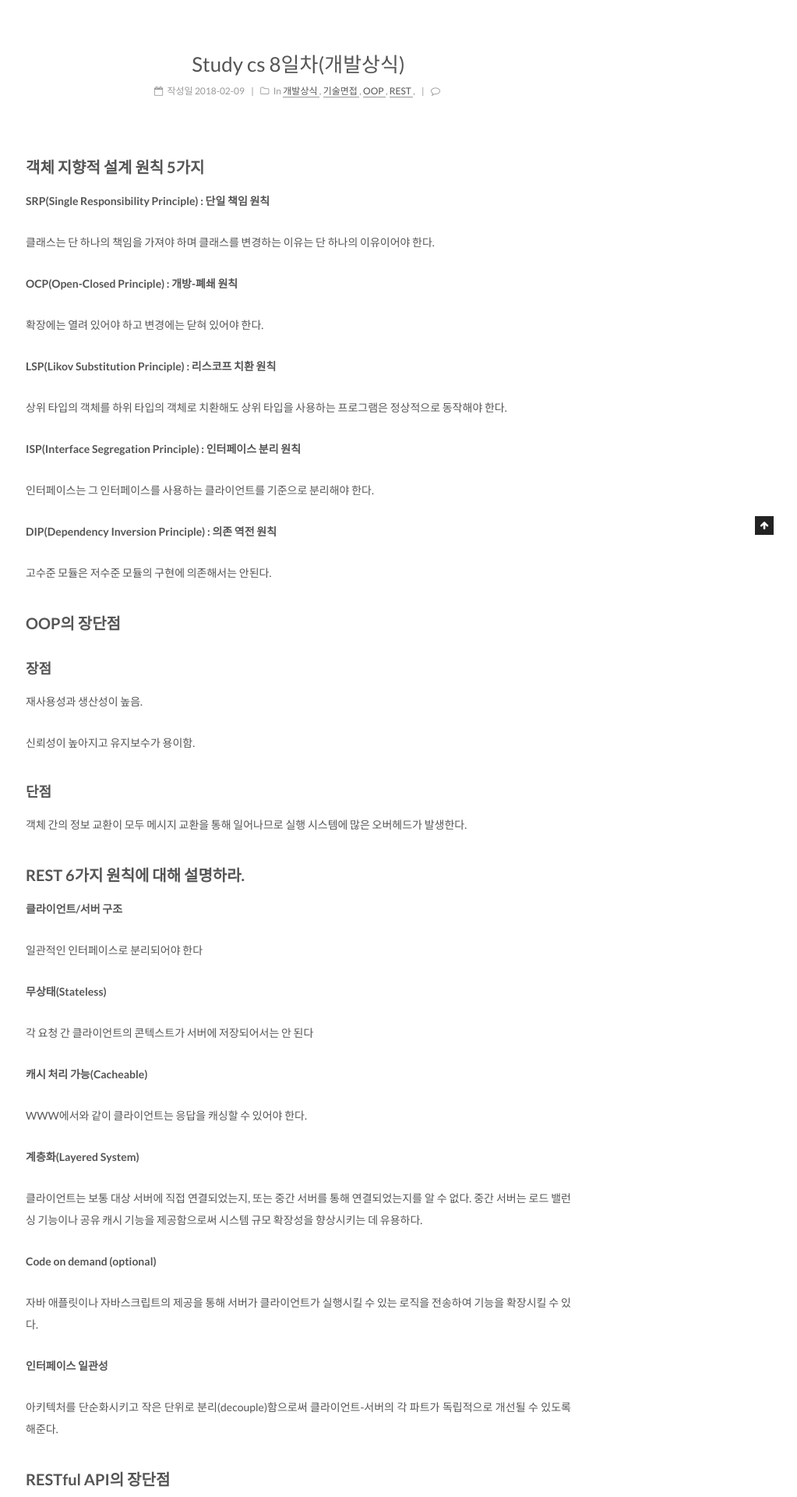
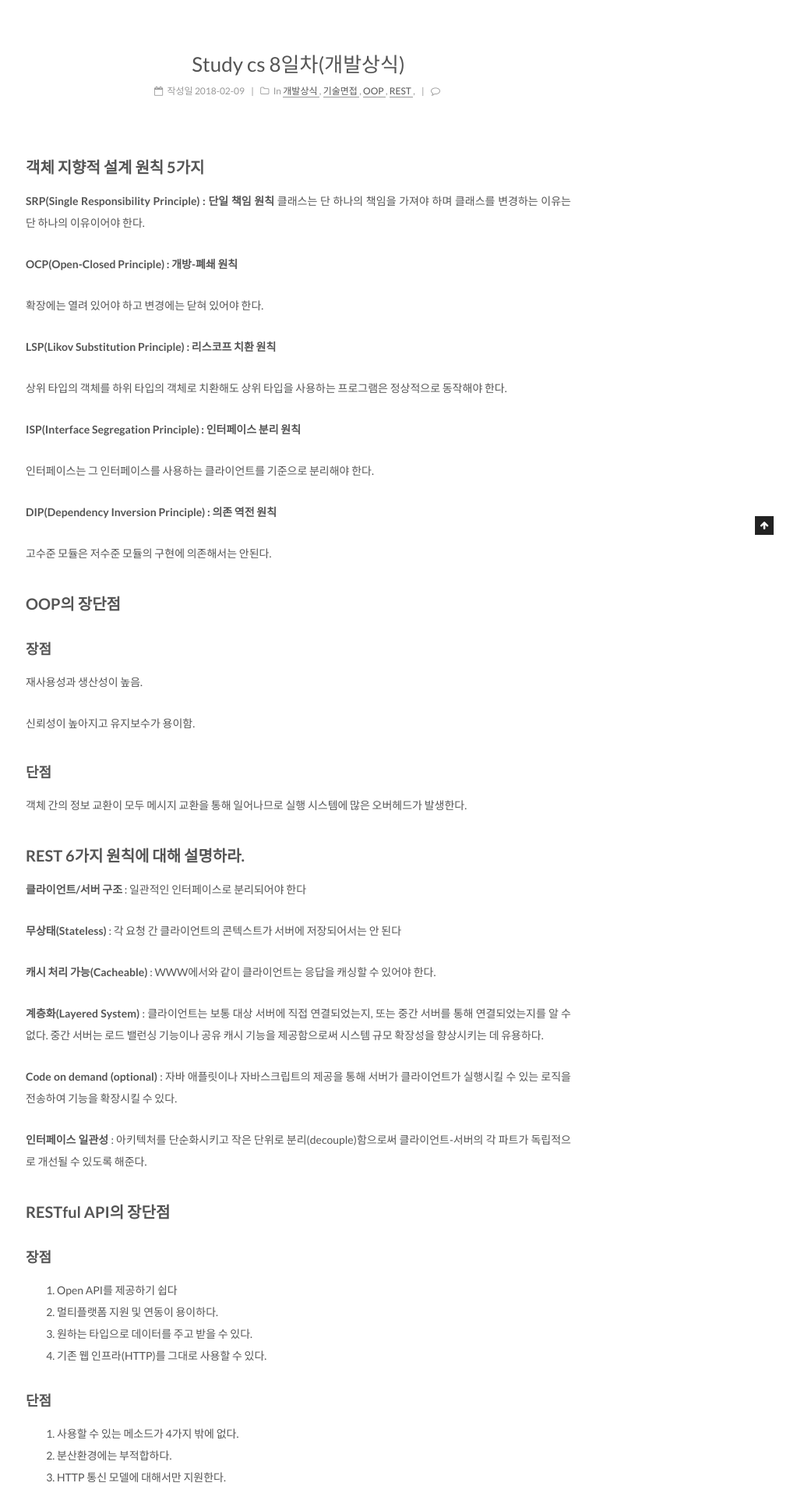
Before and after one commit to quarl894/quarl894.github.io, a Jekyll site: the page built from _posts/2018-02-10-Study CS 8일차(개발상식).md, in a window 1280 px wide. Shown: the part 314-2234 px from the top of the page at 78% size, without its empty margins (257-1280 px from the left). Built offline with Jekyll 4.4.1, drawn with Linux system fonts in a browser that asks for light colours; comment, search, counter and statistics services are not loaded.

```diff
--- a/_posts/2018-02-10-Study CS 8일차(개발상식).md
+++ b/_posts/2018-02-10-Study CS 8일차(개발상식).md
@@ -9,7 +9,6 @@ tag: 개발상식
 ## 객체 지향적 설계 원칙 5가지
 
 **SRP(Single Responsibility Principle) : 단일 책임 원칙**
-
 클래스는 단 하나의 책임을 가져야 하며 클래스를 변경하는 이유는 단 하나의 이유이어야 한다.
 
 **OCP(Open-Closed Principle) : 개방-폐쇄 원칙**
@@ -42,29 +41,17 @@ tag: 개발상식
 
 ## REST 6가지 원칙에 대해 설명하라.
 
-**클라이언트/서버 구조**
+**클라이언트/서버 구조** : 일관적인 인터페이스로 분리되어야 한다
 
-일관적인 인터페이스로 분리되어야 한다
+**무상태(Stateless)** : 각 요청 간 클라이언트의 콘텍스트가 서버에 저장되어서는 안 된다
 
-**무상태(Stateless)**
+**캐시 처리 가능(Cacheable)** : WWW에서와 같이 클라이언트는 응답을 캐싱할 수 있어야 한다.
 
-각 요청 간 클라이언트의 콘텍스트가 서버에 저장되어서는 안 된다
+**계층화(Layered System)** : 클라이언트는 보통 대상 서버에 직접 연결되었는지, 또는 중간 서버를 통해 연결되었는지를 알 수 없다. 중간 서버는 로드 밸런싱 기능이나 공유 캐시 기능을 제공함으로써 시스템 규모 확장성을 향상시키는 데 유용하다.
 
-**캐시 처리 가능(Cacheable)**
+**Code on demand (optional)** : 자바 애플릿이나 자바스크립트의 제공을 통해 서버가 클라이언트가 실행시킬 수 있는 로직을 전송하여 기능을 확장시킬 수 있다.
 
-WWW에서와 같이 클라이언트는 응답을 캐싱할 수 있어야 한다.
-
-**계층화(Layered System)**
-
-클라이언트는 보통 대상 서버에 직접 연결되었는지, 또는 중간 서버를 통해 연결되었는지를 알 수 없다. 중간 서버는 로드 밸런싱 기능이나 공유 캐시 기능을 제공함으로써 시스템 규모 확장성을 향상시키는 데 유용하다.
-
-**Code on demand (optional)**
-
-자바 애플릿이나 자바스크립트의 제공을 통해 서버가 클라이언트가 실행시킬 수 있는 로직을 전송하여 기능을 확장시킬 수 있다.
-
-**인터페이스 일관성**
-
-아키텍처를 단순화시키고 작은 단위로 분리(decouple)함으로써 클라이언트-서버의 각 파트가 독립적으로 개선될 수 있도록 해준다.
+**인터페이스 일관성** : 아키텍처를 단순화시키고 작은 단위로 분리(decouple)함으로써 클라이언트-서버의 각 파트가 독립적으로 개선될 수 있도록 해준다.
 
 ## RESTful API의 장단점
 
```
